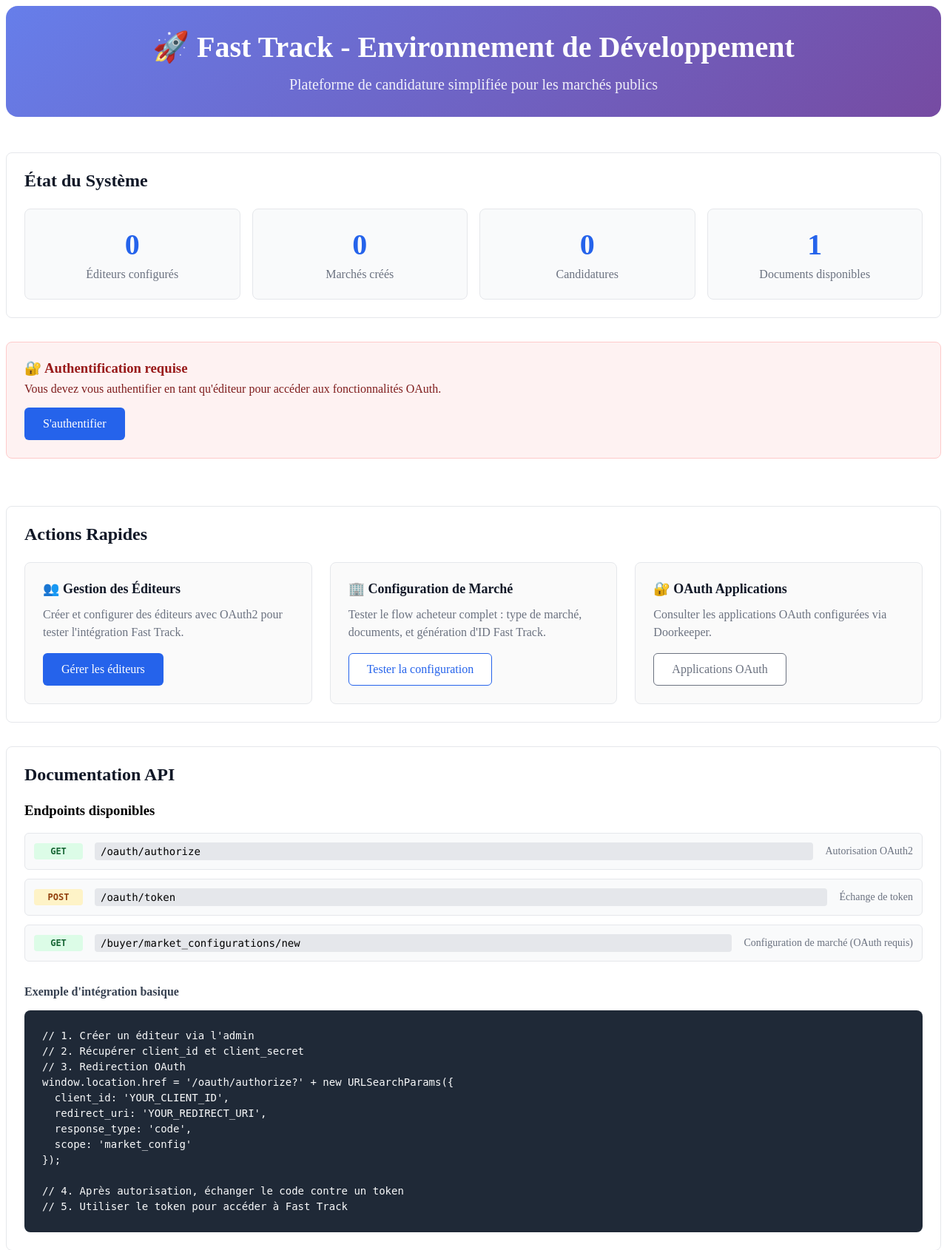
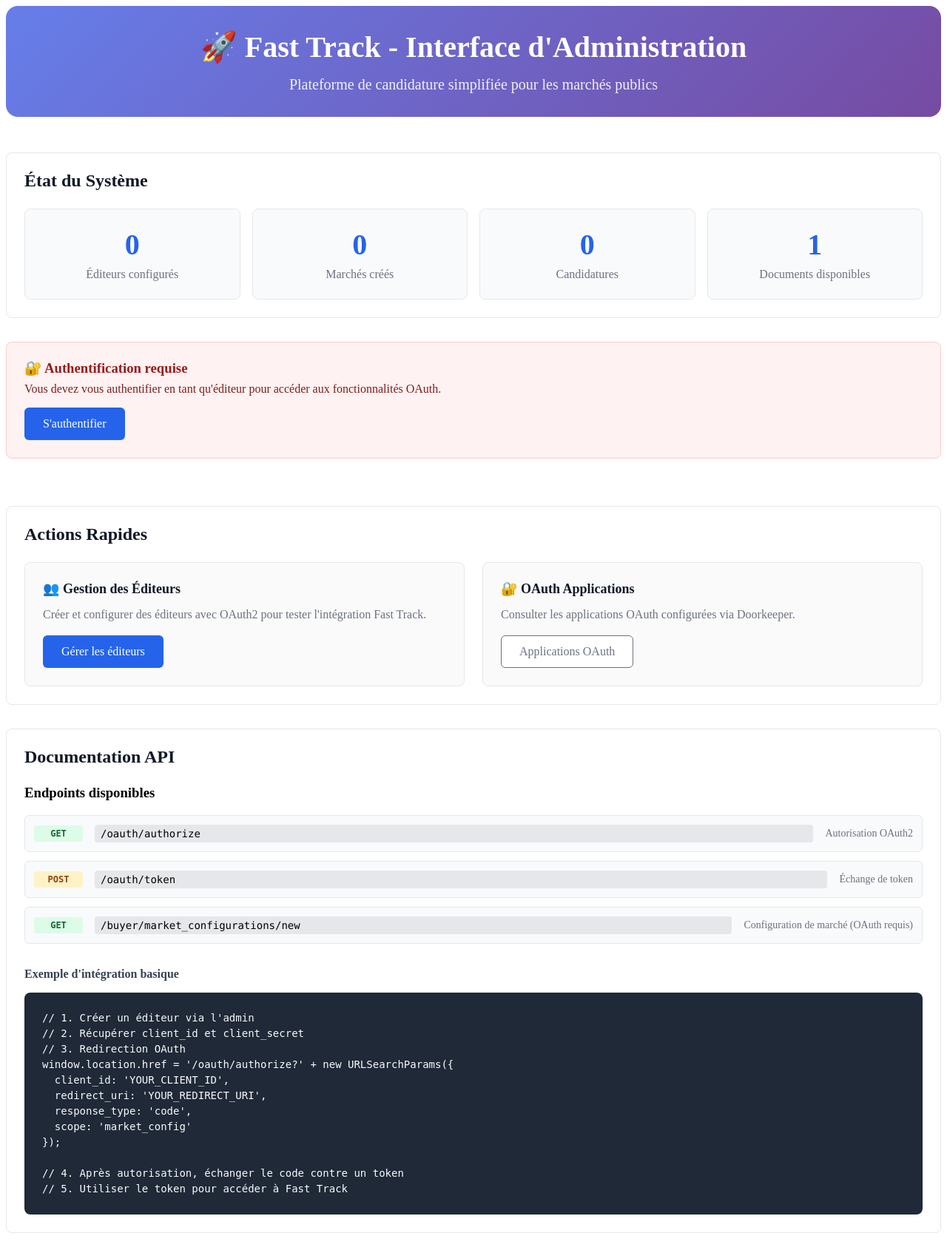
Before and after one commit to datagouv/voie_rapide, a Rails app: page / in a window 1280 px wide. Shown: the top 1690 px of the page at 74% size. Run offline with Rails 7, Linux system fonts and the light colour scheme; data comes from the database, SQL or seed files in the repository; data that the repository does not hold is empty; parts of the project's set-up code (start-up, migrations or seed data) failed here and were passed over; some libraries are stand-ins or nearby versions.

Commit message:
Keep up the cleaning

```diff
--- a/app/views/home/index.html.erb
+++ b/app/views/home/index.html.erb
@@ -1,7 +1,7 @@
-<% content_for :title, "Fast Track - Développement" %>
+<% content_for :title, "Fast Track - Administration" %>
 
 <div class="welcome-header">
-  <h1>🚀 Fast Track - Environnement de Développement</h1>
+  <h1>🚀 Fast Track - Interface d'Administration</h1>
   <p class="subtitle">Plateforme de candidature simplifiée pour les marchés publics</p>
 </div>
 
@@ -41,7 +41,6 @@
           <strong><%= current_editor.name %></strong> (Client ID: <code><%= current_editor.client_id %></code>)
         </p>
         <div style="margin-top: 1rem;">
-          <%= link_to "Tester OAuth", "/oauth/authorize?client_id=#{current_editor.client_id}&redirect_uri=#{CGI.escape(current_editor.callback_url)}&response_type=code&scope=market_config", class: "btn btn-primary", style: "margin-right: 1rem;" %>
           <%= link_to "Se déconnecter", editor_logout_path, method: :delete, class: "btn btn-outline-secondary" %>
         </div>
       </div>
@@ -66,12 +65,6 @@
         <h3>👥 Gestion des Éditeurs</h3>
         <p>Créer et configurer des éditeurs avec OAuth2 pour tester l'intégration Fast Track.</p>
         <%= link_to "Gérer les éditeurs", admin_editors_path, class: "btn btn-primary" %>
-      </div>
-
-      <div class="action-card">
-        <h3>🏢 Configuration de Marché</h3>
-        <p>Tester le flow acheteur complet : type de marché, documents, et génération d'ID Fast Track.</p>
-        <%= link_to "Tester la configuration", new_buyer_market_configuration_path, class: "btn btn-outline-primary" %>
       </div>
 
       <div class="action-card">
--- a/config/routes.rb
+++ b/config/routes.rb
@@ -3,7 +3,7 @@
 Rails.application.routes.draw do
   use_doorkeeper
 
-  # Admin routes - Editor management for development
+  # Admin routes - Editor management
   namespace :admin do
     resources :editors do
       member do
```
